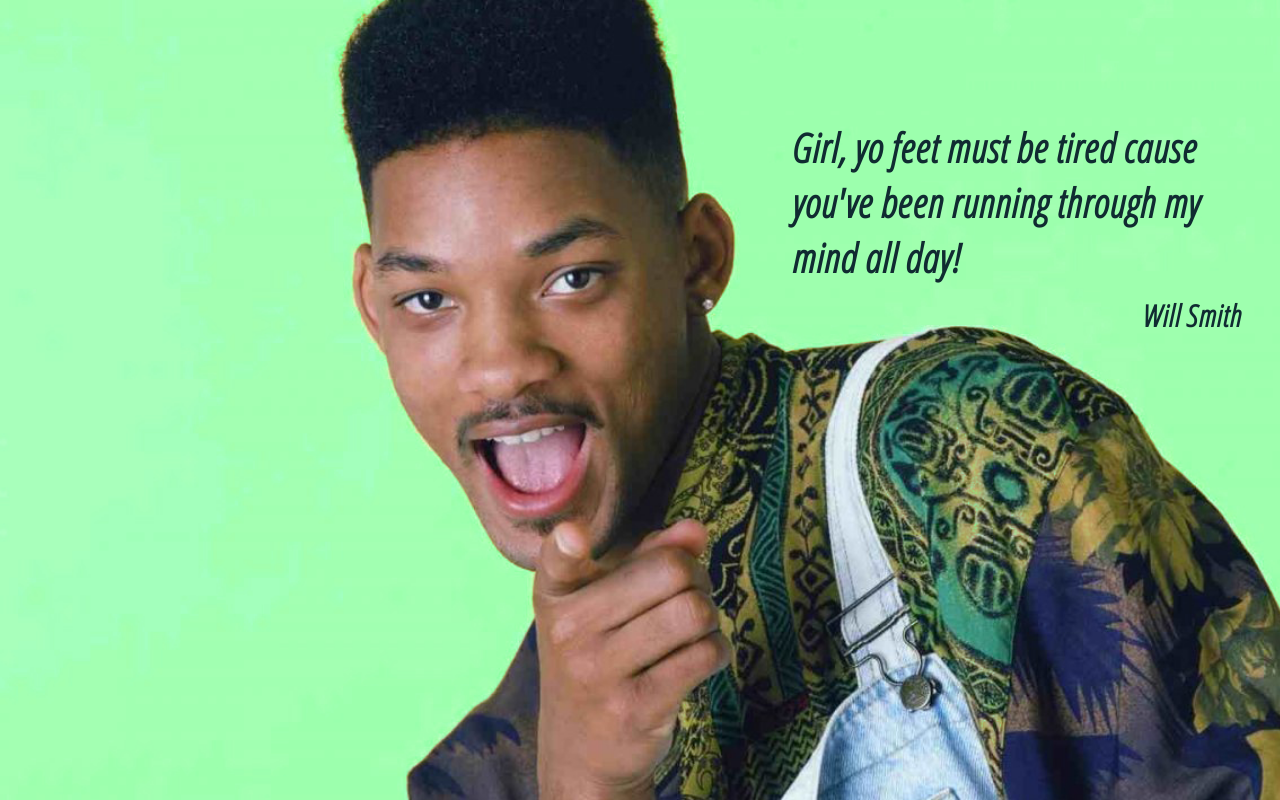
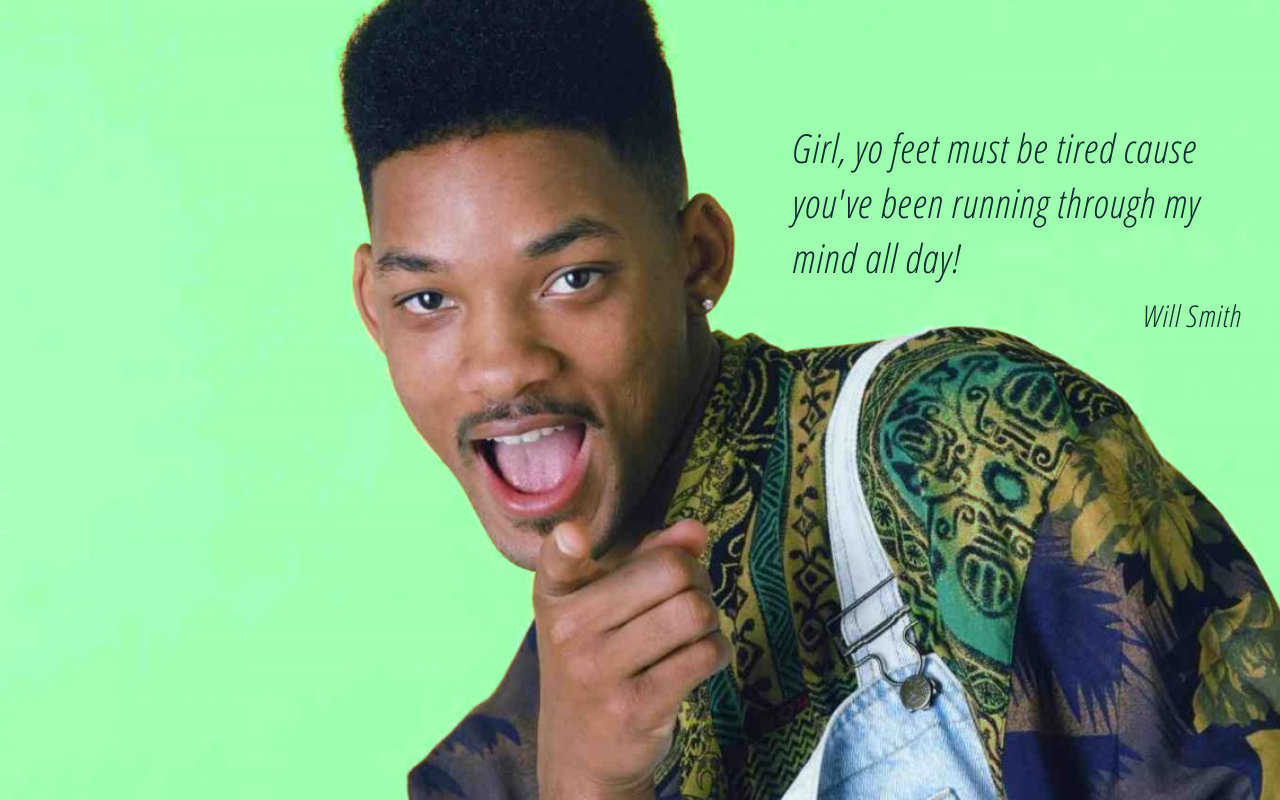
Before and after one commit to onyoukang/iffall2017, a plain HTML site: page postcards/responsive/index.html in a window 1280 px wide. Drawn offline with Linux system fonts and the light colour scheme.

Commit message:
Add files via upload

```diff
--- a/postcards/responsive/styles/style1.css
+++ b/postcards/responsive/styles/style1.css
@@ -19,7 +19,8 @@ p {
 	display: block;
 	position: absolute;
 	font-family: 'Open Sans Condensed', sans-serif;
-	font-weight: bold;
+	font-weight: 300;
+	font-style: italic;
 	letter-spacing: 1px;
 }
 
--- a/postcards/responsive/styles/style2.css
+++ b/postcards/responsive/styles/style2.css
@@ -19,7 +19,8 @@ p {
 	display: block;
 	position: absolute;
 	font-family: 'Open Sans Condensed', sans-serif;
-	font-weight: bold;
+	font-weight: 300;
+	font-style: italic;
 	letter-spacing: 1px;
 }
 
--- a/postcards/responsive/styles/style3.css
+++ b/postcards/responsive/styles/style3.css
@@ -19,7 +19,8 @@ p {
 	display: block;
 	position: absolute;
 	font-family: 'Open Sans Condensed', sans-serif;
-	font-weight: bolder;
+	font-weight: 300;
+	font-style: italic;
 	letter-spacing: 1px;
 }
 
```
